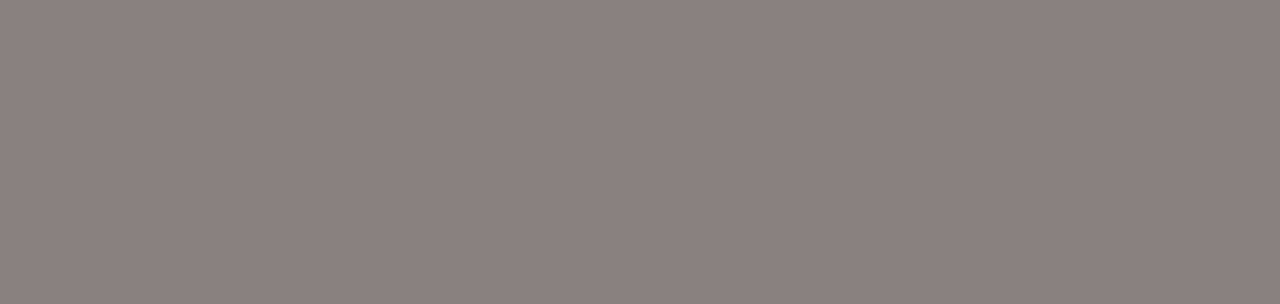
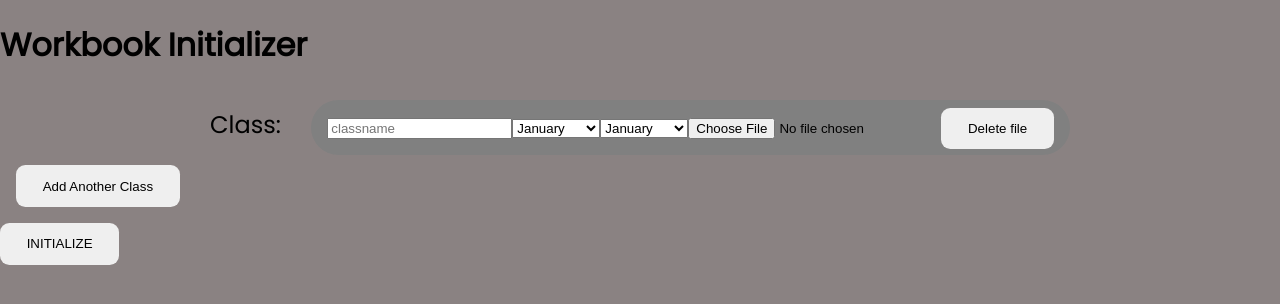
Before and after one commit to AhmadGhachim/OMAS, a React (Create React App) app in the folder frontend/: page /workbookInitializer in a window 1280 px wide. Before the commit this address had no page. Shown: the top 304 px of the page. Built offline with nearby package versions, Linux system fonts and the light colour scheme.

Commit message:
Workbook initializer

```diff
--- a/frontend/src/App.css
+++ b/frontend/src/App.css
@@ -38,6 +38,7 @@ label {
   padding: 1em;
   border-radius: 5em;
   height: fit-content;
+  margin: 10em;
 }
 
 .meeting-type select {
@@ -216,3 +217,20 @@ button {
   font-weight: bold;
   font-size: 1.2rem;
 }
+
+.initialize_btn {
+  justify-content: flex;
+  align-items: center;
+  display: flex;
+}
+
+.workbook {
+  justify-content: center;
+  align-items: center;
+}
+
+.addClass {
+  margin: 1em;
+  justify-content: center;
+  align-items: center;
+}
--- a/frontend/src/App.js
+++ b/frontend/src/App.js
@@ -1,6 +1,8 @@
 import './App.css';
 import { useState } from 'react';
 import HomePage from './components/HomePage';
+import WorkbookInitializer from './components/WorkbookInitializer';
+
 
 import { BrowserRouter as Router, Routes, Route } from 'react-router-dom';
 
@@ -61,7 +63,8 @@ function App() {
               updateMeetingType={updateMeetingType}
             />
           }
-        />
+          />
+          <Route path="/workbookInitializer" element={<WorkbookInitializer/>}/>
 
       </Routes>
 
--- a/frontend/src/components/File.js
+++ b/frontend/src/components/File.js
@@ -41,6 +41,7 @@ function File({ title }) {
                         </div>
 
                         <input ref={hiddenFileInput} type="file" id="service-file" accept=".text/csv,.xlsx" style={{ display: "none" }} onChange={handleFileInputChange} />
+
                   </form>
             </div>
       )
--- /dev/null
+++ b/frontend/src/components/WorkbookInitializer.js
@@ -0,0 +1,81 @@
+import React, { useState } from 'react';
+
+const WorkbookInitializer = () => {
+    const [classname, setClassname] = useState("");
+    const [startMonth, setStartMonth] = useState("");
+    const [endMonth, setEndMonth] = useState("");
+    const [filename, setFilename] = useState("");
+
+
+    const handlesubmit = () => {
+        console.log(classname + startMonth+ endMonth);
+
+
+      }
+
+      const handleDelete = (e) => {
+        // e.preventDefault();
+        e.target.files = null;
+        setFilename("");
+        alert("File deleted")
+  }
+
+    return (
+        <div className='workbook'>
+            <h1>Workbook Initializer</h1>
+            <div className="cut-off">
+                <label htmlFor="cut-off">Class: </label>
+                <span className="cutoff-input">
+                    <input type="text" placeholder="classname" onChange={(e=>{
+            setClassname(e.target.value);
+                    })}/>
+                    <span className="select-container" placeholder="start month">
+                                    <select value={startMonth} onChange={(e) => setStartMonth(e.target.value)}>
+                                          <option value="January">January</option>
+                                          <option value="February">February</option>
+                                          <option value="March">March</option>
+                                          <option value="April">April</option>
+                                          <option value="May">May</option>
+                                          <option value="June">June</option>
+                                          <option value="July">July</option>
+                                          <option value="August">August</option>
+                                          <option value="September">September</option>
+                                          <option value="October">October</option>
+                                          <option value="November">November</option>
+                                          <option value="December">December</option>
+                                    </select>
+                              </span>
+                              <span className="select-container" placeholder="end month">
+                                    <select value={endMonth} onChange={(e) => setEndMonth(e.target.value)}>
+                                    <option value="January">January</option>
+                                          <option value="February">February</option>
+                                          <option value="March">March</option>
+                                          <option value="April">April</option>
+                                          <option value="May">May</option>
+                                          <option value="June">June</option>
+                                          <option value="July">July</option>
+                                          <option value="August">August</option>
+                                          <option value="September">September</option>
+                                          <option value="October">October</option>
+                                          <option value="November">November</option>
+                                          <option value="December">December</option>
+                                    </select>
+
+                                    {classname}
+                                    {startMonth}
+                                    {endMonth}
+                              </span>
+                              <input type="file" id="service-file" accept=".text/csv,.xlsx" onChange={(e) => setFilename(e.target.files[0].name)} />
+                              <button className="cancel-btn" onClick={handleDelete}>Delete file</button>
+                {/* <button className="Process_button" onClick={final_cutoff}>Final cutoff</button> */}
+            </span>
+            </div>
+            <div className='addClass'>
+            <button>Add Another Class</button>
+            </div>
+            <button onClick={handlesubmit}>INITIALIZE</button>
+        </div>
+    );
+}
+
+export default WorkbookInitializer;
```
